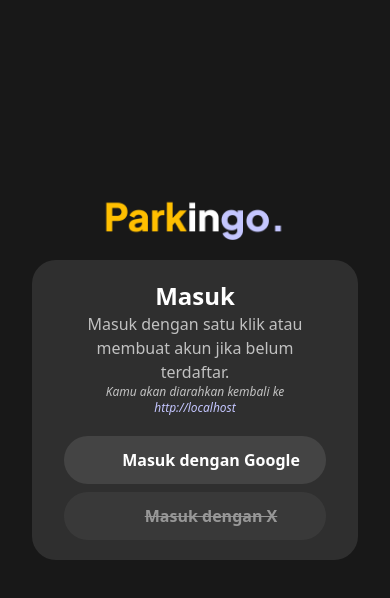
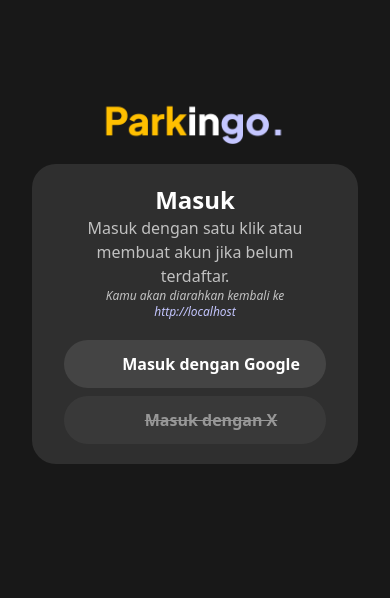
Before and after one commit to Agilistikmal/parkingo-web, a Nuxt app: page /auth/login in a window 390 px wide. Shown: the top 598 px of the page. Built offline with nearby package versions, Linux system fonts and the light colour scheme; some icons are missing.

Commit message:
Login position, Padding on Dashboard

```diff
--- a/components/NavbarDashboard.vue
+++ b/components/NavbarDashboard.vue
@@ -66,7 +66,7 @@
           </div>
         </div>
 
-        <div>
+        <div v-if="currentUser?.role == 'ADMIN'">
           <h4>Admin Menu</h4>
           <div v-for="adminMenu in adminMenus">
             <NuxtLink :href="adminMenu.href" class="border-l-2 border-brand pl-2">
--- a/layouts/dashboard.vue
+++ b/layouts/dashboard.vue
@@ -34,7 +34,7 @@
       <slot name="navbar">
         <NavbarDashboard />
       </slot>
-      <main class="font-jakarta w-full bg-black text-white px-8 overflow-scroll mt-24 md:mt-5">
+      <main class="font-jakarta w-full bg-black text-white px-8 pb-24 overflow-scroll mt-24 md:mt-5">
         <slot />
       </main>
     </div>
--- a/pages/auth/login.vue
+++ b/pages/auth/login.vue
@@ -20,8 +20,9 @@
 <template>
   <div class="w-full min-h-dvh bg-black text-white">
     <div class="grid grid-cols-1 md:grid-cols-3">
-      <div class="bg-brand min-h-dvh hidden md:block"></div>
-      <div class="w-full px-8 pt-48 mx-auto col-span-2">
+      <div class="bg-brand min-h-dvh hidden md:block relative overflow-hidden">
+      </div>
+      <div class="w-full px-8 pt-24 md:pt-48 mx-auto col-span-2">
         <NuxtImg src="/assets/logo.png" class="h-12 mx-auto" />
         <div class="mt-5 mx-auto bg-white/10 rounded-3xl px-8 py-5 w-full max-w-xl h-max">
           <div class="text-center">
```
